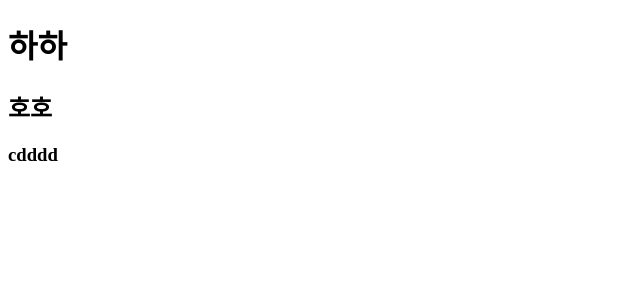
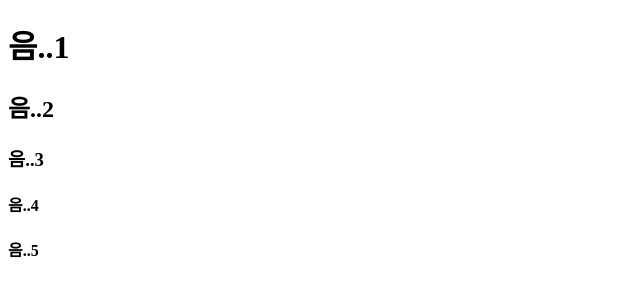
Before and after one commit to rami242424/garyworld, a plain HTML site: page index.html in a window 1280 px wide. Shown: the whole page, without its empty margins (0-640 px from the left). Drawn offline with Linux system fonts and the light colour scheme.

Commit message:
5추가했음

```diff
--- a/index.html
+++ b/index.html
@@ -7,8 +7,10 @@
     <title></title>
 </head>
 <body>
-    <h1>하하</h1>
-    <h2>호호</h2>
-    <h3>cdddd</h3>
+    <h1>음..1</h1>
+    <h2>음..2</h2>
+    <h3>음..3</h3>
+    <h4>음..4</h4>
+    <h4>음..5</h4>
 </body>
 </html>
```
